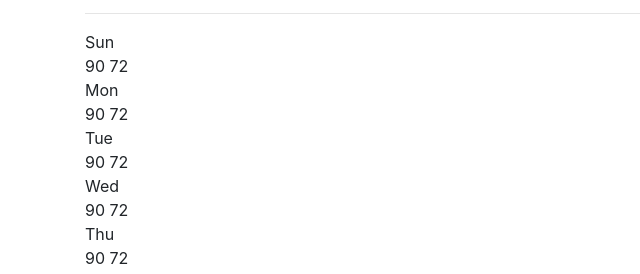
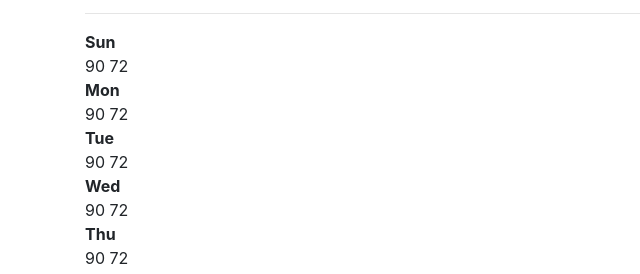
Before and after one commit to ChristalCrockett/vanilla-weather-app, a plain HTML site: page index.html in a window 1280 px wide. Shown: the part 218-492 px from the top of the page, 0-640 px from the left. Drawn offline with nearby package versions, Linux system fonts and the light colour scheme; a script that the page names is missing.

Commit message:
Added new HTML code with bolded wordsand deleted on HTML cod

```diff
--- a/index.html
+++ b/index.html
@@ -54,7 +54,7 @@
       <div class="WeatherForecast row">
         <div class="col">
           <div class="WeatherForecastPreview">
-            <div class="forecast-time">Sun</div>
+            <div class="forecast-time"><strong>Sun</strong></div>
             <div class="forecast-temperature">
               <span class="forecast-temperature-max">90</span>
               <span class="forecast-temperature-min">72</span>
@@ -66,7 +66,7 @@
       <div class="WeatherForecast row">
         <div class="col">
           <div class="WeatherForecastPreview">
-            <div class="forecast-time">Mon</div>
+            <div class="forecast-time"><strong>Mon</strong></div>
             <div class="forecast-temperature">
               <span class="forecast-temperature-max">90</span>
               <span class="forecast-temperature-min">72</span>
@@ -78,7 +78,7 @@
       <div class="WeatherForecast row">
         <div class="col">
           <div class="WeatherForecastPreview">
-            <div class="forecast-time">Tue</div>
+            <div class="forecast-time"><strong>Tue</strong></div>
             <div class="forecast-temperature">
               <span class="forecast-temperature-max">90</span>
               <span class="forecast-temperature-min">72</span>
@@ -90,7 +90,7 @@
       <div class="WeatherForecast row">
         <div class="col">
           <div class="WeatherForecastPreview">
-            <div class="forecast-time">Wed</div>
+            <div class="forecast-time"><strong>Wed</strong></div>
             <div class="forecast-temperature">
               <span class="forecast-temperature-max">90</span>
               <span class="forecast-temperature-min">72</span>
@@ -102,7 +102,7 @@
       <div class="WeatherForecast row">
         <div class="col">
           <div class="WeatherForecastPreview">
-            <div class="forecast-time">Thu</div>
+            <div class="forecast-time"><strong>Thu</strong></div>
             <div class="forecast-temperature">
               <span class="forecast-temperature-max">90</span>
               <span class="forecast-temperature-min">72</span>
```
Also changed, not shown: Project 2/index.html (deleted, +0 -23 lines), 1 other file.
